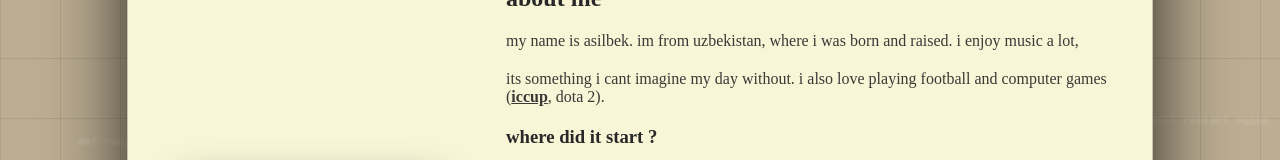
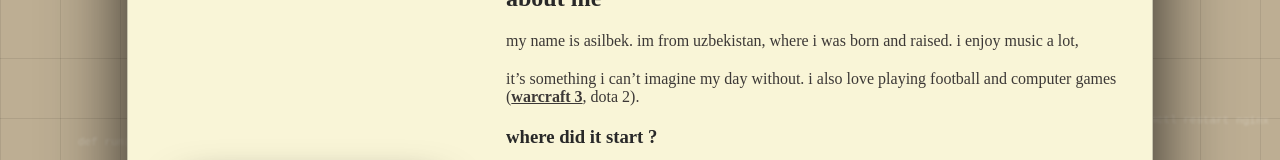
Before and after one commit to AsilbekIsmoilov/my_blog, a Next.js app: page /about in a window 1280 px wide. Shown: the part 182-342 px from the top of the page. Built offline with nearby package versions, Linux system fonts and the light colour scheme.

Commit message:
updated css and added about me

```diff
--- a/app/about/page.jsx
+++ b/app/about/page.jsx
@@ -33,10 +33,14 @@ export default function AboutPage() {
             <h2>about me</h2>
 
             <p>my name is asilbek. im from uzbekistan, where i was born and raised. i enjoy music a lot,</p>
-            <p>
-  its something i cant imagine my day without. i also love playing football and computer games (
-  <a href="https://iccup.com/dota/gamingprofile/ASYLSMELY">
-    iccup
+<p>
+  it’s something i can’t imagine my day without. i also love playing football
+  and computer games (
+  <a
+    href="https://iccup.com/dota/gamingprofile/ASYLSMELY"
+    target="_blank"
+  >
+    warcraft 3
   </a>
   , dota 2).
 </p>
--- a/app/globals.css
+++ b/app/globals.css
@@ -612,3 +612,33 @@ p a {
 p a:hover {
   opacity: 0.8;
 }
+
+
+@media (max-width: 768px) {
+  .about-card {
+    padding: 20px;
+    border-radius: 14px;
+  }
+
+  .about-card h1 {
+    font-size: 22px;
+    text-align: center;
+  }
+
+  .about-card p {
+    font-size: 14px;
+    line-height: 1.6;
+    text-align: center;
+  }
+}
+
+.about-card a {
+  display: inline-block;
+  padding: 2px 6px;
+  border-radius: 6px;
+  transition: 0.2s;
+}
+
+.about-card a:hover {
+  background: rgba(34, 197, 94, 0.1);
+}
```
